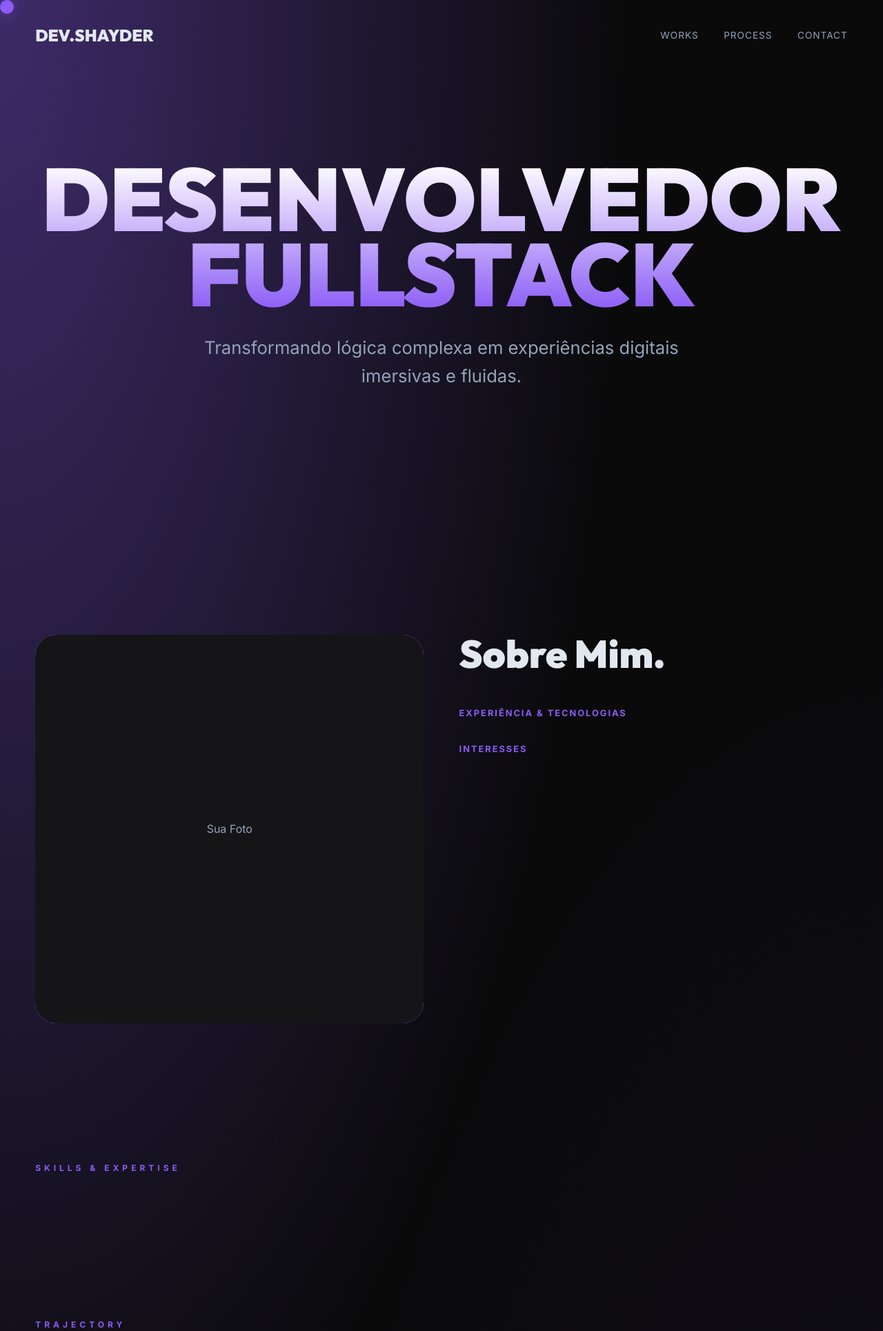
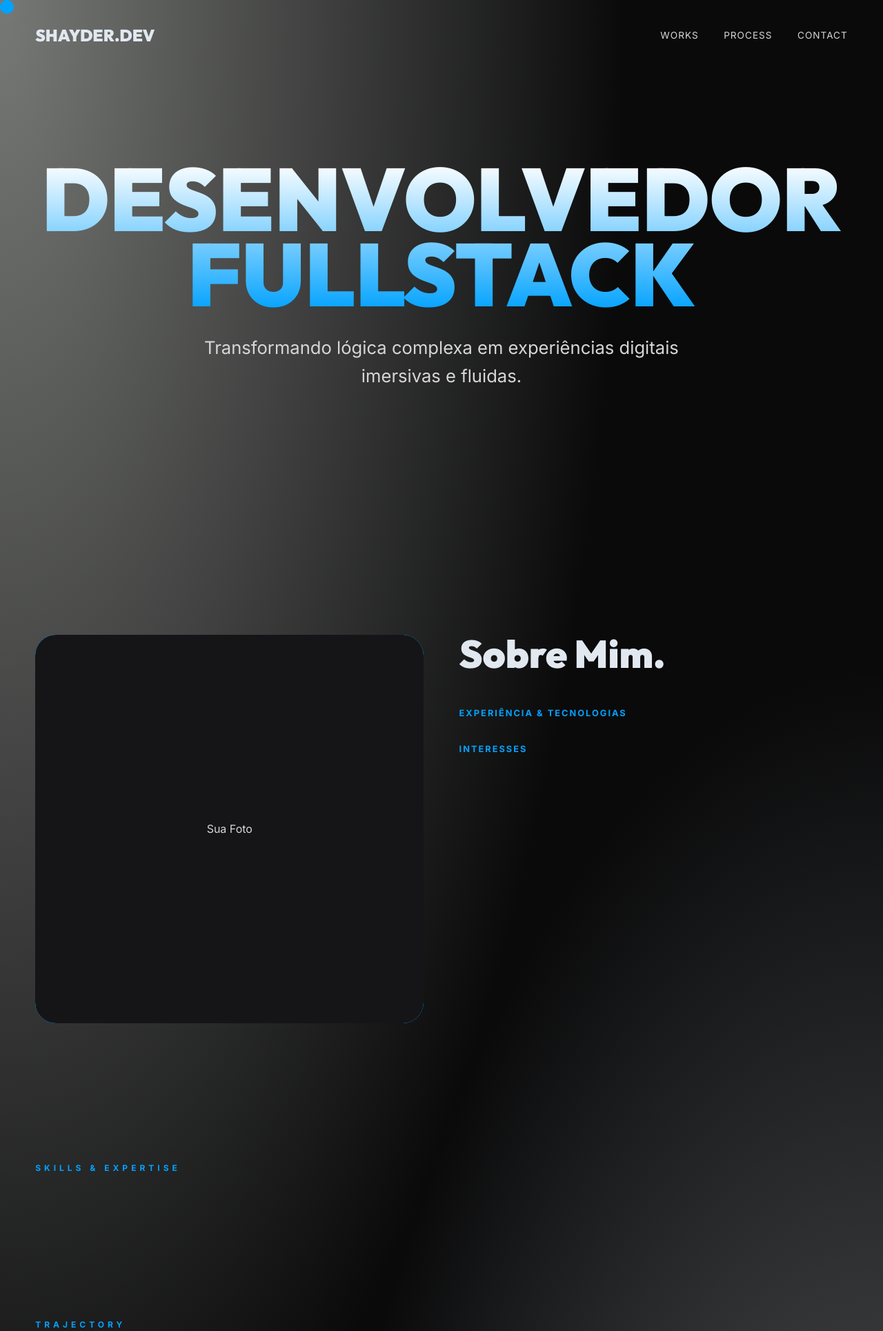
Before and after one commit to Shayder007/PORTIFOLIO, a Django app: page / in a window 1280 px wide. Shown: the top 1929 px of the page at 69% size. Run offline with Django 5.2, Linux system fonts and the light colour scheme; data that the repository does not hold is empty; some libraries are stand-ins or nearby versions.

Commit message:
atualizando cores e mudando as atividades presnstes

```diff
--- a/render.yaml
+++ b/render.yaml
@@ -6,7 +6,7 @@ services:
     startCommand: "gunicorn core.wsgi:application"
     envVars:
       - key: PYTHON_VERSION
-        value: 3.10.0
+        value: 3.11.0
       - key: SECRET_KEY
         generateValue: true
       - key: DEBUG
--- a/requirements.txt
+++ b/requirements.txt
@@ -8,7 +8,7 @@ click==8.3.1
 colorama==0.4.6
 cryptography==46.0.4
 dj-database-url==3.1.2
-Django==6.0.2
+Django>=5.1,<6.0
 dnspython==2.8.0
 ecdsa==0.19.1
 email-validator==2.3.0
--- a/static/css/styles.css
+++ b/static/css/styles.css
@@ -1,10 +1,10 @@
 :root {
     --bg-dark: #0A0A0B;
     --bg-card: #151518;
-    --purple: #8B5CF6;
-    --purple-glow: rgba(139, 92, 246, 0.4);
+    --purple: #02a2ff;
+    --purple-glow: rgb(119, 121, 118);
     --text-main: #E2E8F0;
-    --text-dim: #94A3B8;
+    --text-dim: #d6d6d6;
     --transition-smooth: all 0.6s cubic-bezier(0.23, 1, 0.32, 1);
     --font-heading: 'Outfit', sans-serif;
     --font-body: 'Inter', sans-serif;
@@ -31,7 +31,7 @@ body {
     /* Nebula Effect */
     background-image:
         radial-gradient(at 0% 0%, var(--purple-glow) 0, transparent 50%),
-        radial-gradient(at 100% 100%, rgba(30, 20, 50, 0.5) 0, transparent 50%);
+        radial-gradient(at 100% 100%, rgba(153, 161, 161, 0.712) 0, transparent 50%);
 }
 
 .container {
@@ -62,7 +62,7 @@ body {
     align-items: center;
     justify-content: center;
     font-size: 8px;
-    color: white;
+    color: rgb(224, 39, 39);
     font-weight: bold;
     text-transform: uppercase;
 }
--- a/templates/base.html
+++ b/templates/base.html
@@ -5,7 +5,7 @@
 <head>
     <meta charset="UTF-8">
     <meta name="viewport" content="width=device-width, initial-scale=1.0">
-    <title>{% block title %}Elite Portfolio | Senior Developer{% endblock %}</title>
+    <title>{% block title %}Shayder Developer{% endblock %}</title>
 
     <!-- Fonts -->
     <link rel="preconnect" href="https://fonts.googleapis.com">
@@ -28,7 +28,7 @@
 
     <nav class="navbar">
         <div class="container container-flex">
-            <a href="/" class="logo mag-btn">DEV.SHAYDER</a>
+            <a href="/" class="logo mag-btn">SHAYDER.DEV</a>
             <div class="nav-links">
                 <a href="#works" class="mag-btn">Works</a>
                 <a href="#process" class="mag-btn">Process</a>
```
Also changed, not shown: portfolio_app/migrations/0005_alter_skill_options_alter_timelineitem_options.py (added).
